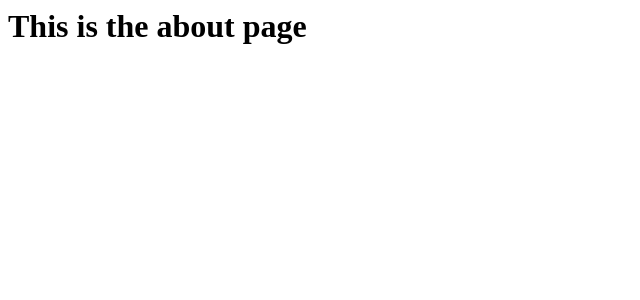
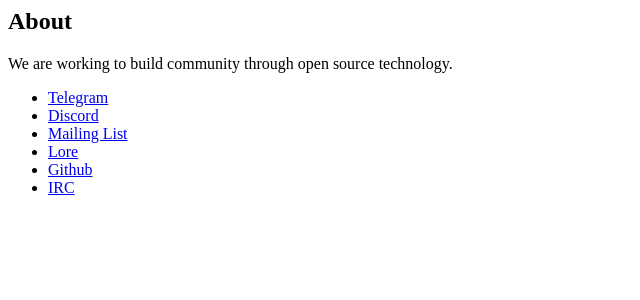
Before and after one commit to GNUWeeb/www.gnuweeb.org, a PHP site: page /about.php in a window 1280 px wide. Shown: the top 300 px of the page, without its empty margins (0-640 px from the left). Run offline with PHP 8.4, Linux system fonts and the light colour scheme.

Commit message:
update about pages
add more about the GNU/Weeb and links

Signed-off-by: Memet Zx <memetpea25@gmail.com>

```diff
--- a/src/pages/about.php
+++ b/src/pages/about.php
@@ -4,4 +4,15 @@ $opt["title"] = "About";
 
 ?>
 
-<h1>This is the about page</h1>
+<article>
+<h1>About</h1>
+<p>We are working to build community through open source technology.</p>
+    <ul>
+        <li><a target="_blank" href="https://t.me/gnuweeb">Telegram</a></li>
+        <li><a target="_blank" href="https://discord.gg/GyRxNzK3Zs">Discord</a></li>
+        <li><a target="_blank" href="mailto:gwml@vger.gnuweeb.org">Mailing List</a></li>
+        <li><a target="_blank" href="https://lore.gnuweeb.org">Lore</a></li>
+        <li><a target="_blank" href="https://github.com/gnuweeb">Github</a></li>
+        <li><a target="_blank" href="https://irc.gnuweeb.org">IRC</a></li>
+    </ul>
+</article>
```
